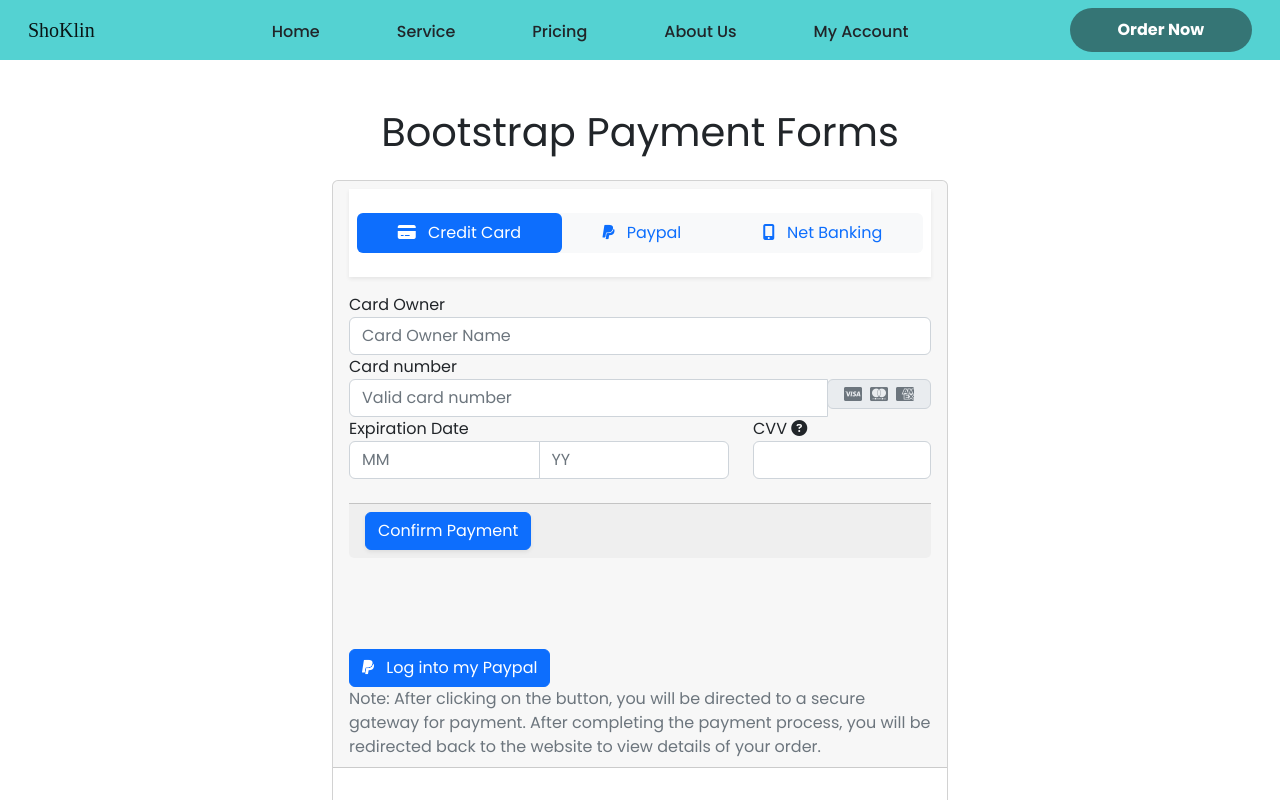
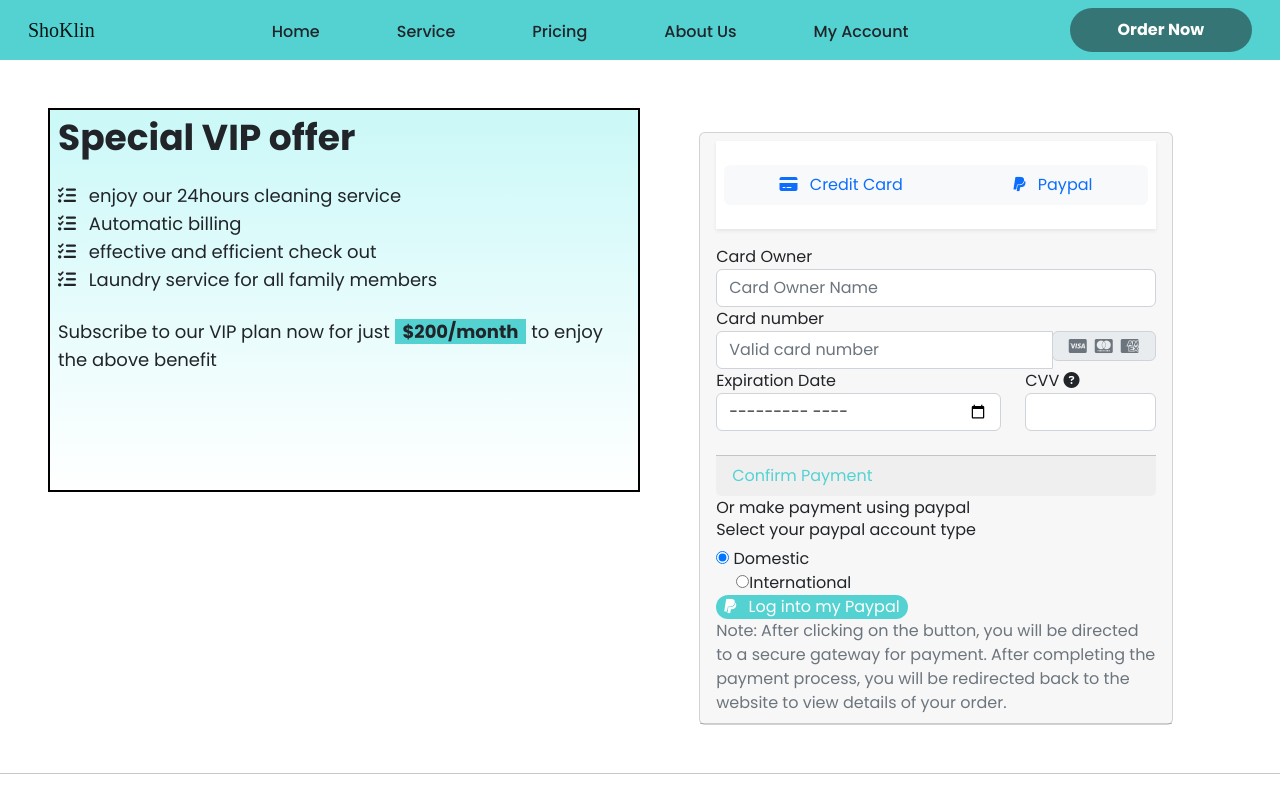
Before and after one commit to Lawdshev/shoklin, a React (Create React App) app in the folder client/: page /Payment in a window 1280 px wide. Shown: the top 800 px of the page. Built offline with nearby package versions, Linux system fonts and the light colour scheme.

Commit message:
cpayment Pages

```diff
--- a/client/src/Pages/Payment.jsx
+++ b/client/src/Pages/Payment.jsx
@@ -3,96 +3,81 @@ import React from 'react'
 function Payment() {
   return (
     <>
-    <div class="container py-5">
-    <div class="row mb-4">
-        <div class="col-lg-8 mx-auto text-center">
-            <h1 class="display-6">Bootstrap Payment Forms</h1>
+    <div className="flex-col lg:flex lg:flex-row p-5">
+        <div className='w-full h-96 p-2 bg-gradient-to-b from-[#cbf8f8] to-white border-solid border-2 border-black lg:w-1/2 lg:bg-gradient-to-b'>
+            <h1 className="font-bold text-3xl lg:text-4xl mb-4">
+            Special VIP offer
+            </h1>
+            <ul className='text-lg mb-4'>
+            <li><i className='fa-solid fa-list-check mr-2'></i> enjoy our 24hours cleaning service</li>
+            <li><i className='fa-solid fa-list-check mr-2'></i> Automatic billing</li>
+            <li><i className='fa-solid fa-list-check mr-2'></i> effective and efficient check out</li>
+            <li><i className='fa-solid fa-list-check mr-2'></i> Laundry service for all family members</li>
+            </ul>
+            <p className='text-lg break-words'>Subscribe to our VIP plan now for just <b className='bg-[#54d2d2] px-2 font-xl'>$200/month</b> to enjoy the above benefit</p>
         </div>
-    </div>
-    <div class="row">
-        <div class="col-lg-6 mx-auto">
-            <div class="card ">
-                <div class="card-header">
-                    <div class="bg-white shadow-sm pt-4 pl-2 pr-2 pb-2">
-                        <ul role="tablist" class="nav bg-light nav-pills rounded nav-fill mb-3">
-                            <li class="nav-item"> <a data-toggle="pill" href="#credit-card" class="nav-link active "> <i class="fas fa-credit-card mr-2"></i> Credit Card </a> </li>
-                            <li class="nav-item"> <a data-toggle="pill" href="#paypal" class="nav-link "> <i class="fab fa-paypal mr-2"></i> Paypal </a> </li>
-                            <li class="nav-item"> <a data-toggle="pill" href="#net-banking" class="nav-link "> <i class="fas fa-mobile-alt mr-2"></i> Net Banking </a> </li>
+        <div className="w-full mt-4 lg:w-1/2 lg:mt-0 ">
+            <div className="col-lg-6 mx-auto w-full lg:w-4/5">
+                <div className="card ">
+                    <div className="card-header">
+                        <div className="bg-white shadow-sm pt-4 pl-2 pr-2 pb-2">
+                            <ul role="tablist" className="nav bg-light nav-pills rounded nav-fill mb-3">
+                                <li className="nav-item"> <a data-toggle="pill" href="#credit-card" className="nav-link "> <i className="fas fa-credit-card mr-2"></i> Credit Card </a> </li>
+                                <li className="nav-item"> <a data-toggle="pill" href="#paypal" className="nav-link "> <i className="fab fa-paypal mr-2"></i> Paypal </a> </li>
                             </ul>
                         </div>
 
-                    <div class="tab-content">
-                        <div id="credit-card" class="tab-pane fade show active pt-3">
+                        <div className="tab-content">
+                            <div id="credit-card" className="tab-pane fade show active pt-3">
                                 <form role="form" onsubmit="event.preventDefault()">
-                                <div class="form-group"> <label for="username">
+                                    <div className="form-group"> <label for="username">
                                             <h6>Card Owner</h6>
-                                    </label> <input type="text" name="username" placeholder="Card Owner Name" required class="form-control "/> </div>
-                                <div class="form-group"> <label for="cardNumber">
+                                        </label> <input type="text" name="username" placeholder="Card Owner Name" required className="form-control "/> </div>
+                                    <div className="form-group"> <label for="cardNumber">
                                             <h6>Card number</h6>
                                         </label>
-                                    <div class="input-group"> <input type="text" name="cardNumber" placeholder="Valid card number" class="form-control " required/>
-                                        <div class="input-group-append"> <span class="input-group-text text-muted"> <i class="fab fa-cc-visa mx-1"></i> <i class="fab fa-cc-mastercard mx-1"></i> <i class="fab fa-cc-amex mx-1"></i> </span> </div>
+                                        <div className="input-group"> <input type="number" name="cardNumber" placeholder="Valid card number" className="form-control " required/>
+                                            <div className="input-group-append"> <span className="input-group-text text-muted"> <i className="fab fa-cc-visa mx-1"></i> <i className="fab fa-cc-mastercard mx-1"></i> <i className="fab fa-cc-amex mx-1"></i> </span> </div>
                                         </div>
                                     </div>
-                                <div class="row">
-                                    <div class="col-sm-8">
-                                        <div class="form-group"> <label><span class="hidden-xs">
+                                    <div className="row">
+                                        <div className="col-sm-8">
+                                            <div className="form-group"> <label><span className="hidden-xs">
                                                         <h6>Expiration Date</h6>
                                                     </span></label>
-                                            <div class="input-group"> <input type="number" placeholder="MM" name="" class="form-control" required/> <input type="number" placeholder="YY" name="" class="form-control" required/> </div>
+                                                <div className="input-group"> <input type="month" placeholder="MM" name="" className="form-control" required/></div>
                                             </div>
                                         </div>
-                                    <div class="col-sm-4">
-                                        <div class="form-group mb-4"> <label data-toggle="tooltip" title="Three digit CV code on the back of your card">
-                                                <h6>CVV <i class="fa fa-question-circle d-inline"></i></h6>
-                                            </label> <input type="text" required class="form-control"/> </div>
+                                        <div className="col-sm-4">
+                                            <div className="form-group mb-4"> <label data-toggle="tooltip" title="Three digit CV code on the back of your card">
+                                                    <h6>CVV <i className="fa fa-question-circle d-inline"></i></h6>
+                                                </label> <input type="number" required className="form-control"/> </div>
                                         </div>
                                     </div>
-                                <div class="card-footer"> <button type="button" class="subscribe btn btn-primary btn-block shadow-sm"> Confirm Payment </button> </div>
+                                    <div className="card-footer"> <button type="button" className="text-[#54d2d2]"> Confirm Payment </button> </div>
                                 </form>
                             </div>
                         </div>
-
-                    <div id="paypal" class="tab-pane fade pt-3">
-                        <h6 class="pb-2">Select your paypal account type</h6>
-                        <div class="form-group ">
-                            <label class="radio-inline">
+                        <div>Or make payment using paypal</div>
+                        <div id="paypal" className="">
+                            <h6 className="pb-2">Select your paypal account type</h6>
+                            <div className="form-group ">
+                                <label className="radio-inline">
                                     <input type="radio" name="optradio" checked/> Domestic
                                 </label>
-                            <div class="radio-inline"/>
-                                <input type="radio" name="optradio" class="ml-5"/>International
+                                <div className="radio-inline"/>
+                                    <input type="radio" name="optradio" className="ml-5"/>International
                                 </div>
                             </div>
-                        <p> <button type="button" class="btn btn-primary "><i class="fab fa-paypal mr-2"></i> Log into my Paypal</button> </p>
-                        <p class="text-muted"> Note: After clicking on the button, you will be directed to a secure gateway for payment. After completing the payment process, you will be redirected back to the website to view details of your order. </p>
-                    </div>
-
-                    <div id="net-banking" class="tab-pane fade pt-3">
-                        <div class="form-group "> <label for="Select Your Bank">
-                                <h6>Select your Bank</h6>
-                            </label> <select class="form-control" id="ccmonth">
-                                <option value="" selected disabled>--Please select your Bank--</option>
-                                <option>Bank 1</option>
-                                <option>Bank 2</option>
-                                <option>Bank 3</option>
-                                <option>Bank 4</option>
-                                <option>Bank 5</option>
-                                <option>Bank 6</option>
-                                <option>Bank 7</option>
-                                <option>Bank 8</option>
-                                <option>Bank 9</option>
-                                <option>Bank 10</option>
-                            </select> </div>
-                        <div class="form-group">
-                            <p> <button type="button" class="btn btn-primary "><i class="fas fa-mobile-alt mr-2"></i> Proceed Payment</button> </p>
-                        </div>
-                        <p class="text-muted">Note: After clicking on the button, you will be directed to a secure gateway for payment. After completing the payment process, you will be redirected back to the website to view details of your order. </p>
+                            <p> <button type="button" className=" bg-[#54d2d2] text-white px-2 rounded-4"><i className="fab fa-paypal mr-2"></i> Log into my Paypal</button> </p>
+                            <p className="text-muted"> Note: After clicking on the button, you will be directed to a secure gateway for payment. After completing the payment process, you will be redirected back to the website to view details of your order. </p>
                         </div>
 
                     </div>
                 </div>
             </div>
     </div>
+    <hr />
     </>
   )
 }
```
Lines whose indentation alone changed are shown as unchanged.
